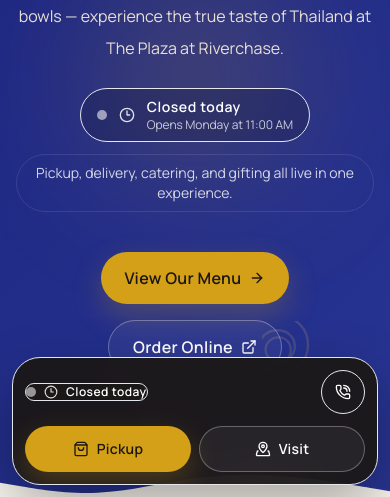
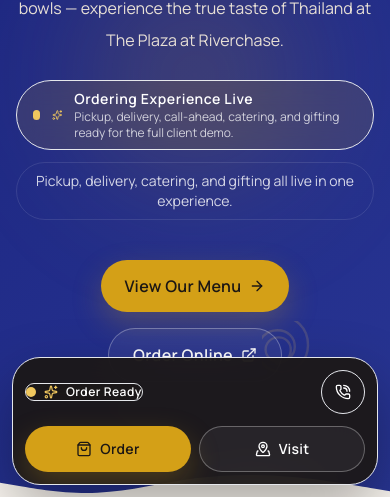
Before and after one commit to raashish1601/arituza, a Next.js app: page /portfolio/senlek-thai in a window 390 px wide. Shown: the part 347-844 px from the top of the page. Built offline with nearby package versions, Linux system fonts and the light colour scheme; no server answers.

Commit message:
Refine Senlek dialog and demo responsiveness

```diff
--- a/app/portfolio/senlek-thai/_components/DishDetailDialog.tsx
+++ b/app/portfolio/senlek-thai/_components/DishDetailDialog.tsx
@@ -54,7 +54,7 @@ export function DishDetailDialog({
           initial={{ opacity: 0 }}
           animate={{ opacity: 1 }}
           exit={{ opacity: 0 }}
-          className="fixed inset-0 z-[80] flex items-center justify-center bg-[rgba(10,10,14,0.72)] px-4 py-8 backdrop-blur-sm"
+          className="fixed inset-0 z-[80] flex items-center justify-center bg-[rgba(10,10,14,0.72)] px-4 py-4 backdrop-blur-sm sm:px-6 sm:py-6"
           role="dialog"
           aria-modal="true"
           aria-label={`${item.name} details`}
@@ -66,17 +66,21 @@ export function DishDetailDialog({
             animate={{ opacity: 1, y: 0, scale: 1 }}
             exit={{ opacity: 0, y: 20, scale: 0.98 }}
             transition={{ duration: 0.28 }}
-            className="max-h-[90vh] w-full max-w-5xl overflow-auto rounded-[34px] bg-[var(--senlek-warm-white)] shadow-[0_40px_100px_rgba(0,0,0,0.32)]"
+            className="senlek-scrollbar-hidden max-h-[calc(100vh-2rem)] w-full max-w-5xl overflow-y-auto rounded-[34px] bg-[var(--senlek-warm-white)] shadow-[0_40px_100px_rgba(0,0,0,0.32)] lg:max-h-[calc(100vh-3rem)] lg:overflow-hidden"
+            data-testid="dish-detail-panel"
             onClick={(event) => event.stopPropagation()}
           >
-            <div className="grid lg:grid-cols-[1.02fr_0.98fr]">
-              <div className="senlek-watermark relative min-h-[320px] overflow-hidden bg-[var(--senlek-blue-900)]">
+            <div className="grid lg:h-full lg:grid-cols-[0.98fr_1.02fr]">
+              <div
+                className="senlek-watermark relative min-h-[320px] overflow-hidden bg-[var(--senlek-blue-900)] lg:min-h-0 lg:h-full"
+                data-testid="dish-detail-media"
+              >
                 <Image
                   src={item.image}
                   alt={`${item.name} from Senlek Thai Rice & Noodles.`}
                   width={1200}
                   height={900}
-                  className="h-full w-full object-cover"
+                  className="h-full w-full object-cover object-center"
                   placeholder="empty"
                 />
                 <button
@@ -92,13 +96,16 @@ export function DishDetailDialog({
                 </span>
               </div>
 
-              <div className="flex flex-col p-6 sm:p-8">
+              <div
+                className="senlek-scrollbar-hidden flex min-h-0 flex-col p-6 sm:p-8 lg:overflow-y-auto"
+                data-testid="dish-detail-content"
+              >
                 <div className="flex items-start justify-between gap-4">
                   <div>
                     <p className="text-xs font-semibold uppercase tracking-[0.32em] text-[var(--senlek-gold-600)]">
                       Signature Dish Detail
                     </p>
-                    <h2 className="mt-3 font-display text-4xl font-bold leading-tight text-[var(--senlek-blue-900)]">
+                    <h2 className="mt-3 font-display text-[clamp(2.4rem,4vw,4rem)] font-bold leading-tight text-[var(--senlek-blue-900)]">
                       {item.name}
                     </h2>
                     {item.thaiName ? (
--- a/app/portfolio/senlek-thai/_components/RestaurantStatusBadge.tsx
+++ b/app/portfolio/senlek-thai/_components/RestaurantStatusBadge.tsx
@@ -1,9 +1,8 @@
 "use client";
 
-import { Clock3 } from "lucide-react";
-import { useEffect, useState } from "react";
+import { Sparkles } from "lucide-react";
 
-import { cn, getRestaurantStatus } from "../_lib/utils";
+import { cn } from "../_lib/utils";
 
 interface RestaurantStatusBadgeProps {
   className?: string;
@@ -11,41 +10,25 @@ interface RestaurantStatusBadgeProps {
 }
 
 export function RestaurantStatusBadge({ className, compact = false }: RestaurantStatusBadgeProps) {
-  const [status, setStatus] = useState(() => getRestaurantStatus());
-
-  useEffect(() => {
-    const interval = window.setInterval(() => {
-      setStatus(getRestaurantStatus());
-    }, 60_000);
-
-    return () => window.clearInterval(interval);
-  }, []);
+  const label = compact ? "Order Ready" : "Ordering Experience Live";
+  const detail = compact
+    ? "Pickup, delivery, catering, and gifting"
+    : "Pickup, delivery, call-ahead, catering, and gifting ready for the full client demo.";
 
   return (
     <div
       className={cn(
-        "inline-flex items-center gap-3 rounded-full border border-white/12 bg-white/10 px-4 py-2 text-left text-white backdrop-blur-md",
+        "inline-flex items-center gap-3 rounded-full border border-[var(--senlek-gold-300)]/35 bg-[rgba(212,160,23,0.12)] px-4 py-2 text-left text-white backdrop-blur-md",
         compact && "gap-2 px-3 py-1.5 text-sm",
-        status.state === "open" && "border-emerald-300/35 bg-emerald-400/10",
-        status.state === "closing-soon" && "border-amber-300/45 bg-amber-300/10",
-        status.state === "closed" && "border-white/12 bg-black/15",
         className
       )}
       data-testid="restaurant-status"
     >
-      <span
-        className={cn(
-          "h-2.5 w-2.5 rounded-full",
-          status.state === "open" && "bg-emerald-300",
-          status.state === "closing-soon" && "bg-amber-300",
-          status.state === "closed" && "bg-white/55"
-        )}
-        aria-hidden="true"
-      />
-      <Clock3 className={cn("h-4 w-4 text-white/85", compact && "h-3.5 w-3.5")} />
+      <span className="h-2.5 w-2.5 rounded-full bg-[var(--senlek-gold-300)]" aria-hidden="true" />
+      <Sparkles className={cn("h-4 w-4 text-[var(--senlek-gold-300)]", compact && "h-3.5 w-3.5")} />
       <div className={cn("flex flex-col", compact && "min-w-0")}>
-        <span className={cn("text-sm font-semibold tracking-[0.04em]", compact && "text-xs")}>{status.label}</span>
-        <span className={cn("text-xs text-white/75", compact && "hidden xl:block")}>{status.detail}</span>
+        <span className={cn("text-sm font-semibold tracking-[0.04em]", compact && "text-xs")}>{label}</span>
+        <span className={cn("text-xs text-white/75", compact && "hidden xl:block")}>{detail}</span>
       </div>
     </div>
   );
--- a/app/portfolio/senlek-thai/_components/RouteProgressBar.tsx
+++ b/app/portfolio/senlek-thai/_components/RouteProgressBar.tsx
@@ -1,6 +1,7 @@
 "use client";
 
 import { usePathname, useSearchParams } from "next/navigation";
+import { flushSync } from "react-dom";
 import { useCallback, useEffect, useRef, useState } from "react";
 
 const MIN_VISIBLE_MS = 360;
@@ -39,8 +40,11 @@ export function RouteProgressBar() {
     startedAtRef.current = performance.now();
     progressRef.current = START_PROGRESS;
     visibleRef.current = true;
-    setProgress(START_PROGRESS);
-    setVisible(true);
+
+    flushSync(() => {
+      setProgress(START_PROGRESS);
+      setVisible(true);
+    });
 
     const step = () => {
       if (!startedAtRef.current) {
--- a/app/portfolio/senlek-thai/_components/StickyOrderBar.tsx
+++ b/app/portfolio/senlek-thai/_components/StickyOrderBar.tsx
@@ -34,7 +34,7 @@ export function StickyOrderBar() {
               <Button asChild className="w-full">
                 <a href={restaurantInfo.toast} target="_blank" rel="noreferrer">
                   <ShoppingBag className="mr-2 h-4 w-4" />
-                  Pickup
+                  Order
                 </a>
               </Button>
               <Button asChild variant="secondary" className="w-full">
@@ -52,7 +52,7 @@ export function StickyOrderBar() {
             <div className="flex min-w-0 flex-1 items-center gap-3">
               <RestaurantStatusBadge compact className="shrink-0 bg-transparent px-0 py-0" />
               <p className="min-w-0 flex-1 text-sm leading-6 text-white/70">
-                Order direct, call ahead, or map your visit without leaving the flow.
+                Order direct, call ahead, schedule catering, or demo the gifting flow without leaving the experience.
               </p>
             </div>
             <div className="ml-auto flex shrink-0 flex-wrap items-center justify-end gap-2">
--- a/app/portfolio/senlek-thai/senlek.css
+++ b/app/portfolio/senlek-thai/senlek.css
@@ -102,6 +102,15 @@
     box-shadow:
       0 0 18px rgba(229, 57, 53, 0.4),
       0 0 24px rgba(212, 160, 23, 0.28);
+  }
+
+  .senlek-scrollbar-hidden {
+    scrollbar-width: none;
+    -ms-overflow-style: none;
+  }
+
+  .senlek-scrollbar-hidden::-webkit-scrollbar {
+    display: none;
   }
 
   .senlek-watermark {
```
Also changed, not shown: 1 other file (tests, documents, lock files or other folders).
